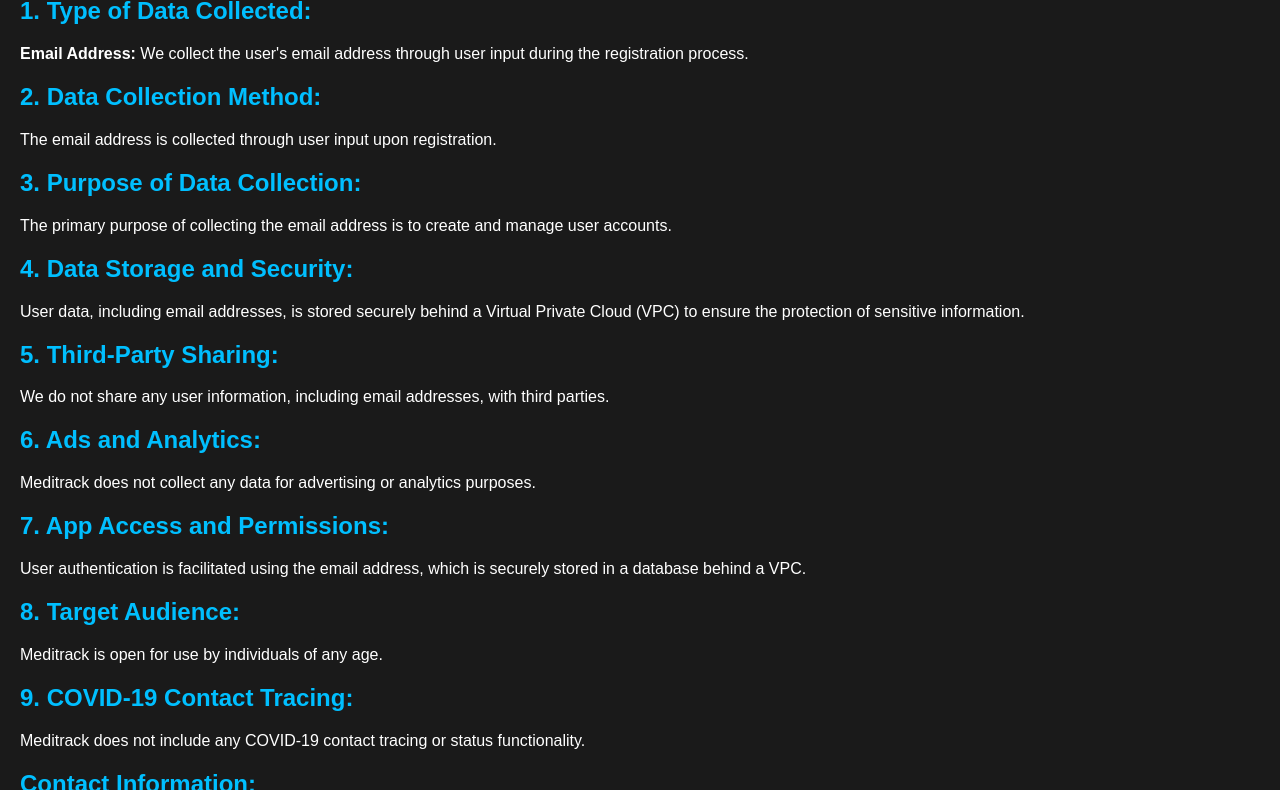
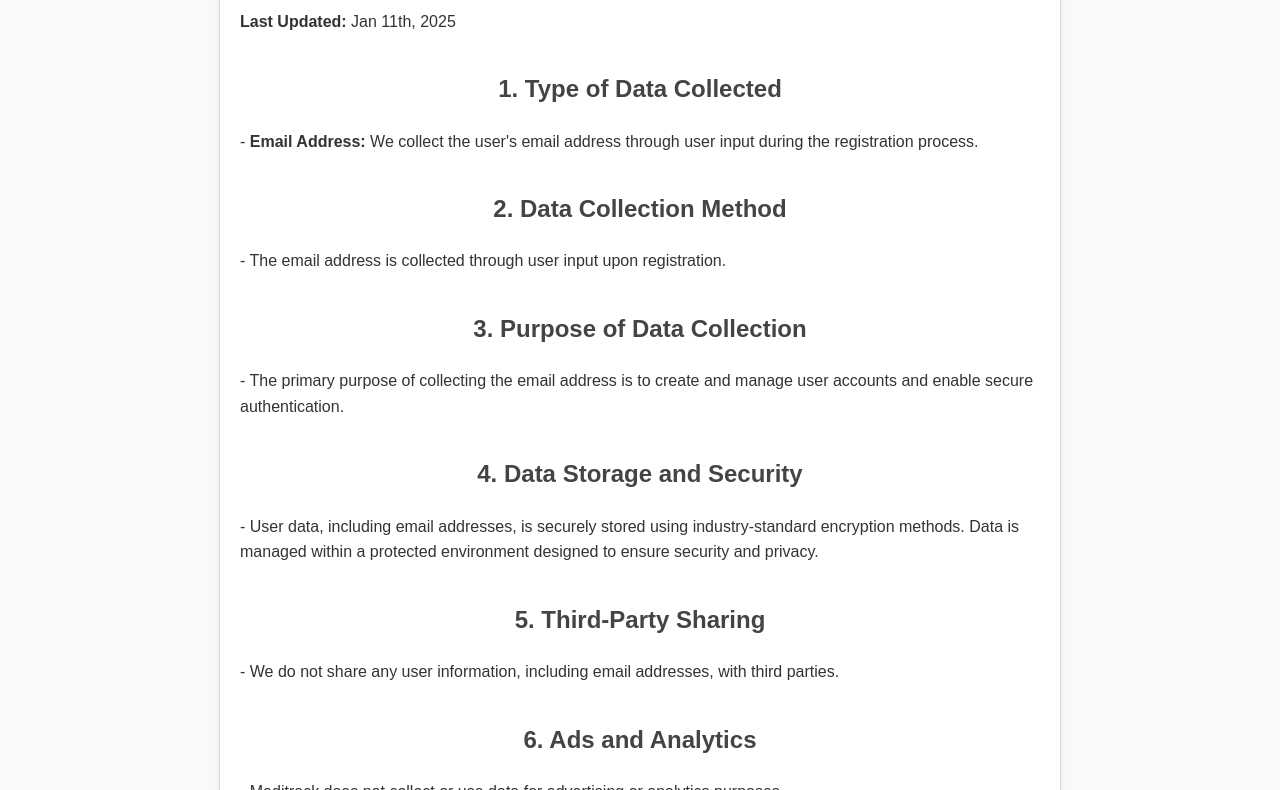
Before and after one commit to cybervoid/chatgpt-assistant, a plain HTML site: page index.html in a window 1280 px wide. Shown: the part 121-911 px from the top of the page. Drawn offline with Linux system fonts and the light colour scheme.

Commit message:
Update index.html

```diff
--- a/index.html
+++ b/index.html
@@ -1,72 +1,117 @@
 <!DOCTYPE html>
 <html lang="en">
-
 <head>
   <meta charset="UTF-8">
   <meta name="viewport" content="width=device-width, initial-scale=1.0">
   <title>Meditrack Privacy Policy</title>
   <style>
     body {
-            background-color: #1a1a1a;
-            color: #ffffff;
-            font-family: 'Arial', sans-serif;
-            margin: 20px;
+      font-family: Arial, sans-serif;
+      line-height: 1.6;
+      margin: 0;
+      padding: 0;
+      background-color: #f9f9f9;
+      color: #333;
+    }
+
+    .container {
+      max-width: 800px;
+      margin: 20px auto;
+      padding: 20px;
+      background: #fff;
+      border: 1px solid #ddd;
+      border-radius: 8px;
+      box-shadow: 0 2px 4px rgba(0, 0, 0, 0.1);
+    }
+
+    h1, h2 {
+      color: #444;
+      text-align: center;
     }
 
     h1 {
-            color: #00bfff;
+      font-size: 2em;
+      margin-bottom: 0.5em;
     }
 
     h2 {
-            color: #00bfff;
-            margin-top: 20px;
+      font-size: 1.5em;
+      margin-top: 1.5em;
     }
 
     p {
-            margin-bottom: 15px;
+      margin: 0.5em 0;
+    }
+
+    ul {
+      margin: 0.5em 0;
+      padding-left: 20px;
+    }
+
+    li {
+      margin-bottom: 0.5em;
+    }
+
+    a {
+      color: #007BFF;
+      text-decoration: none;
+    }
+
+    a:hover {
+      text-decoration: underline;
+    }
+
+    .footer {
+      text-align: center;
+      margin-top: 20px;
+      font-size: 0.9em;
+      color: #555;
     }
   </style>
 </head>
+<body>
+  <div class="container">
+    <h1>Meditrack Privacy Policy</h1>
+    <p><strong>Last Updated:</strong> Jan 11th, 2025</p>
 
-<body>
-    <h1>Meditrack Privacy Policy</h1>
+    <h2>1. Type of Data Collected</h2>
+    <p>- <strong>Email Address:</strong> We collect the user's email address through user input during the registration process.</p>
 
-    <p>Last Updated: Dec 4th, 2023</p>
+    <h2>2. Data Collection Method</h2>
+    <p>- The email address is collected through user input upon registration.</p>
 
-    <h2>1. Type of Data Collected:</h2>
-    <p><strong>Email Address:</strong> We collect the user's email address through user input during the registration process.</p>
+    <h2>3. Purpose of Data Collection</h2>
+    <p>- The primary purpose of collecting the email address is to create and manage user accounts and enable secure authentication.</p>
 
-    <h2>2. Data Collection Method:</h2>
-    <p>The email address is collected through user input upon registration.</p>
+    <h2>4. Data Storage and Security</h2>
+    <p>- User data, including email addresses, is securely stored using industry-standard encryption methods. Data is managed within a protected environment designed to ensure security and privacy.</p>
 
-    <h2>3. Purpose of Data Collection:</h2>
-    <p>The primary purpose of collecting the email address is to create and manage user accounts.</p>
+    <h2>5. Third-Party Sharing</h2>
+    <p>- We do not share any user information, including email addresses, with third parties.</p>
 
-    <h2>4. Data Storage and Security:</h2>
-    <p>User data, including email addresses, is stored securely behind a Virtual Private Cloud (VPC) to ensure the protection of sensitive information.</p>
+    <h2>6. Ads and Analytics</h2>
+    <p>- Meditrack does not collect or use data for advertising or analytics purposes.</p>
 
-    <h2>5. Third-Party Sharing:</h2>
-    <p>We do not share any user information, including email addresses, with third parties.</p>
+    <h2>7. App Access and Permissions</h2>
+    <p>- User authentication is facilitated using the email address, which is securely stored in a protected environment. This enables a seamless and secure user session experience.</p>
 
-    <h2>6. Ads and Analytics:</h2>
-    <p>Meditrack does not collect any data for advertising or analytics purposes.</p>
+    <h2>8. Target Audience</h2>
+    <p>- Meditrack is open for use by individuals of any age.</p>
 
-    <h2>7. App Access and Permissions:</h2>
-    <p>User authentication is facilitated using the email address, which is securely stored in a database behind a VPC.</p>
+    <h2>9. COVID-19 Contact Tracing</h2>
+    <p>- Meditrack does not include any COVID-19 contact tracing or status functionality.</p>
 
-    <h2>8. Target Audience:</h2>
-    <p>Meditrack is open for use by individuals of any age.</p>
+    <h2>Contact Information</h2>
+    <p>If you have any questions or concerns about our Privacy Policy, please contact us at <a href="mailto:meditrack@dumbhome.uk">meditrack@dumbhome.uk</a>.</p>
 
-    <h2>9. COVID-19 Contact Tracing:</h2>
-    <p>Meditrack does not include any COVID-19 contact tracing or status functionality.</p>
-
-    <h2>Contact Information:</h2>
-    <p>If you have any questions or concerns about our Privacy Policy, please contact us at meditrack@dumbhome.uk.</p>
-
-    <h2>Changes to This Privacy Policy:</h2>
+    <h2>Changes to This Privacy Policy</h2>
     <p>We reserve the right to update or modify this Privacy Policy at any time. Users will be notified of any significant changes through the app or via email.</p>
 
     <p>By using Meditrack, you agree to the terms outlined in this Privacy Policy.</p>
+
+    <div class="footer">
+      &copy; 2025 Meditrack. All rights reserved.
+    </div>
+  </div>
 </body>
-
 </html>
```
Lines whose indentation alone changed are shown as unchanged.
